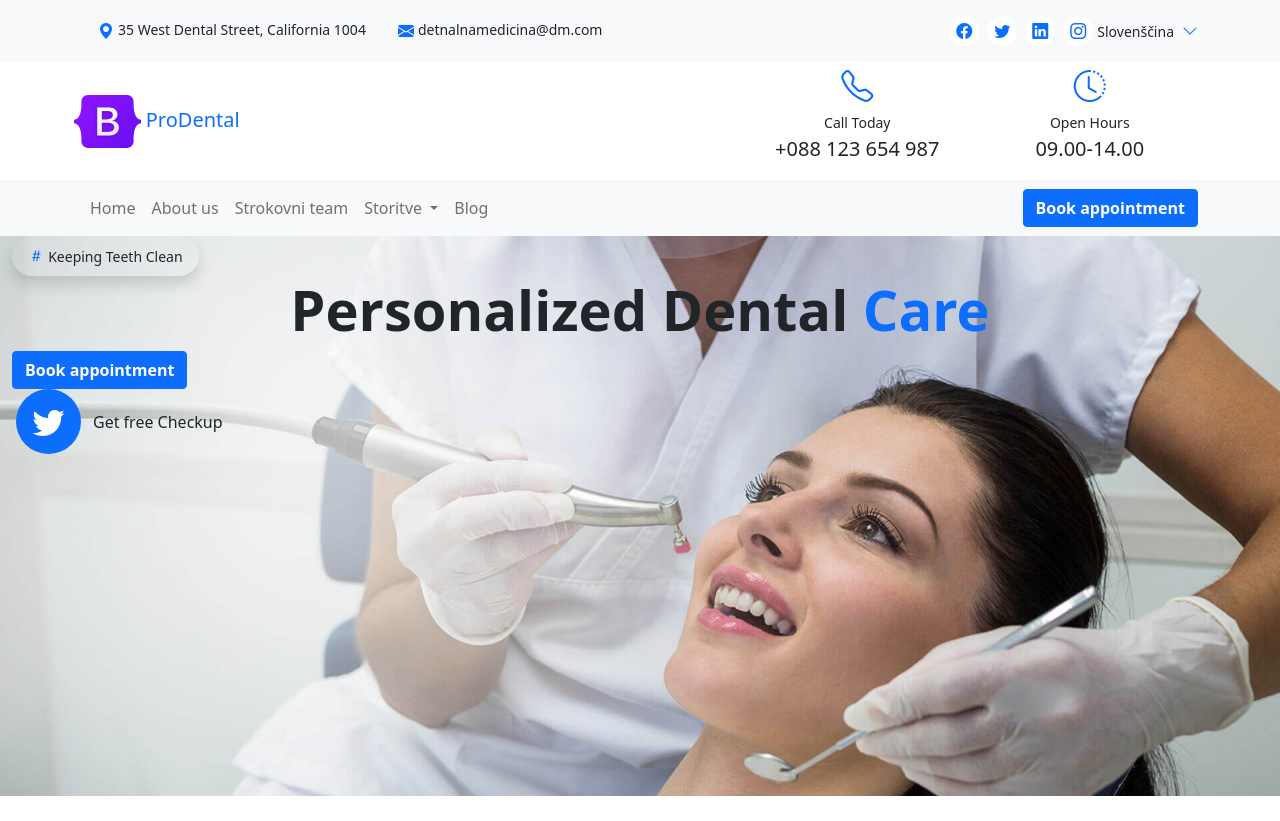
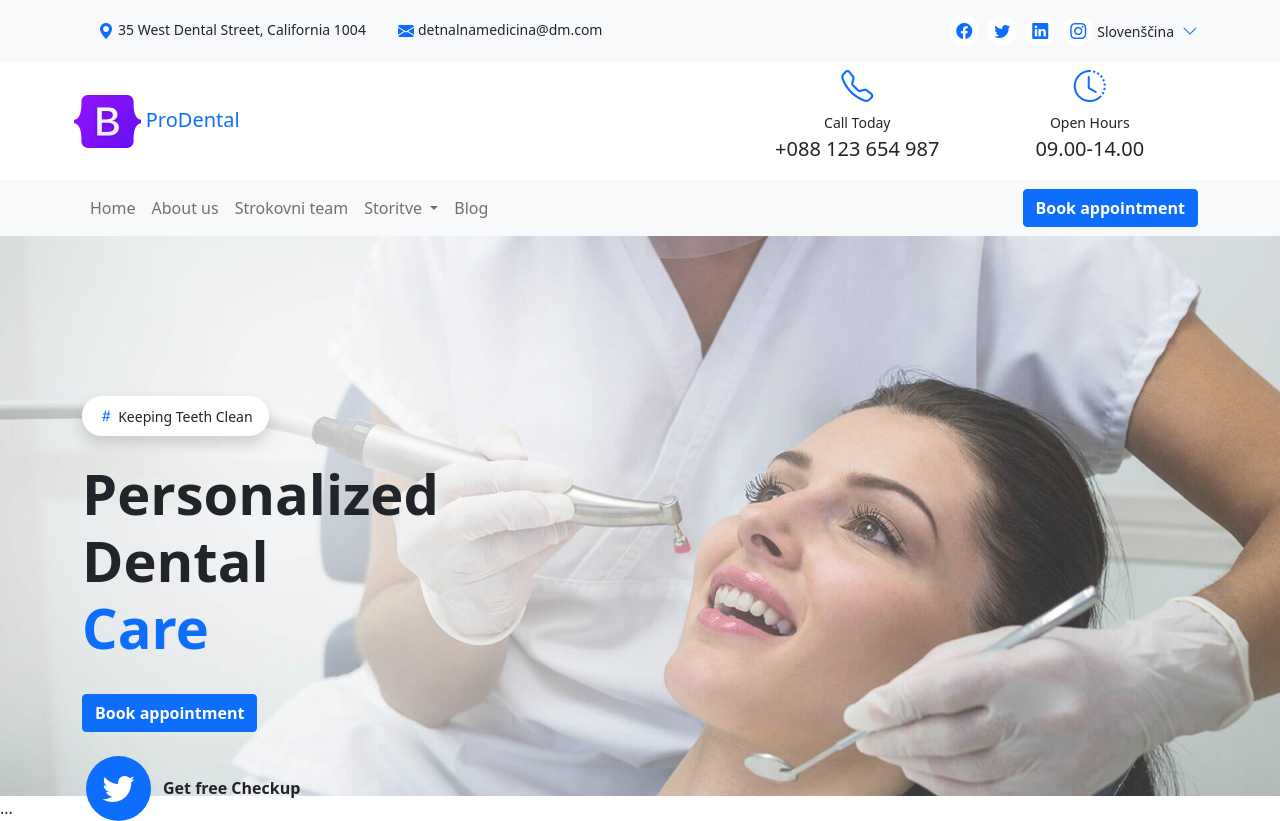
Before and after one commit to Majus1/Dental-medicine-page_template, a website: page index.html in a window 1280 px wide. Before the commit the page ends 800 px from the top, so only its background shows below. Drawn offline with nearby package versions, Linux system fonts and the light colour scheme.

Commit message:
Hero section created

```diff
--- a/index.html
+++ b/index.html
@@ -160,20 +160,26 @@
 
     <!-- ::::: Hero image ::::: -->
     <div class="container-fluid" id="hero-image">
-        <div class="pill-button shadow py-2 px-3 d-inline-block rounded-pill">
-            <i class="bi bi-hash text-primary"></i>
-            <small>Keeping Teeth Clean</small>
-        </div>
-        <h1 class="display-4 fw-bold text-center">Personalized Dental <span class="text-primary">Care</span></h1>
-        <button type="button" class="btn btn-primary fw-bold">Book appointment</button>
-        <div class="free-checkup d-flex align-items-center">
-            <div class="big-badge">
-                <i class="bi bi-twitter"></i>
+        <div class="container-lg text-center text-sm-start" id="hero-image-content">
+            <div class="pill-button shadow py-2 px-3 d-inline-block rounded-pill bg-white">
+                <i class="bi bi-hash text-primary"></i>
+                <small>Keeping Teeth Clean</small>
             </div>
-            <p class="my-0 ms-2">Get free Checkup</p>
+            <h1 class="display-4 fw-bold text-center text-sm-start mt-3 mt-sm-4 col-sm-6 col-md-3">Personalized Dental <span class="text-primary">Care</span></h1>
+            <button type="button" class="btn btn-primary fw-bold mt-3 mt-sm-4">Book appointment</button>
+            <div class="free-checkup d-flex justify-content-center align-items-center justify-content-sm-start mt-3 mt-sm-4">
+                <div class="big-badge">
+                    <i class="bi bi-twitter"></i>
+                </div>
+                <p class="my-0 ms-2 fw-bold">Get free Checkup</p>
+            </div>
         </div>
     </div>
     <!-- ::::: Hero image ::::: -->
+
+    <!-- ::::: Our features ::::: -->
+    ...
+    <!-- ::::: Our features ::::: -->
 
     <script src="node_modules/bootstrap/dist/js/bootstrap.js"></script>
 </body>
--- a/scss-&-css/main.scss
+++ b/scss-&-css/main.scss
@@ -40,10 +40,16 @@
 
 // <!-- ::::: Hero image ::::: -->
 #hero-image {
-    background-image: url("../assets/images/smir-background.jpg");
+    background: linear-gradient(
+        rgba(255, 255, 255, .2),
+        rgba(255, 255, 255, .2)
+      ), url("../assets/images/smir-background.jpg");;
     background-size: cover;
     background-position: center;
     height: 70vh;
+    #hero-image-content {
+        padding-top: 20vh;
+    }
 }
 
 .big-badge {
```
Also changed, not shown: scss-&-css/main.css, 1 other file.
